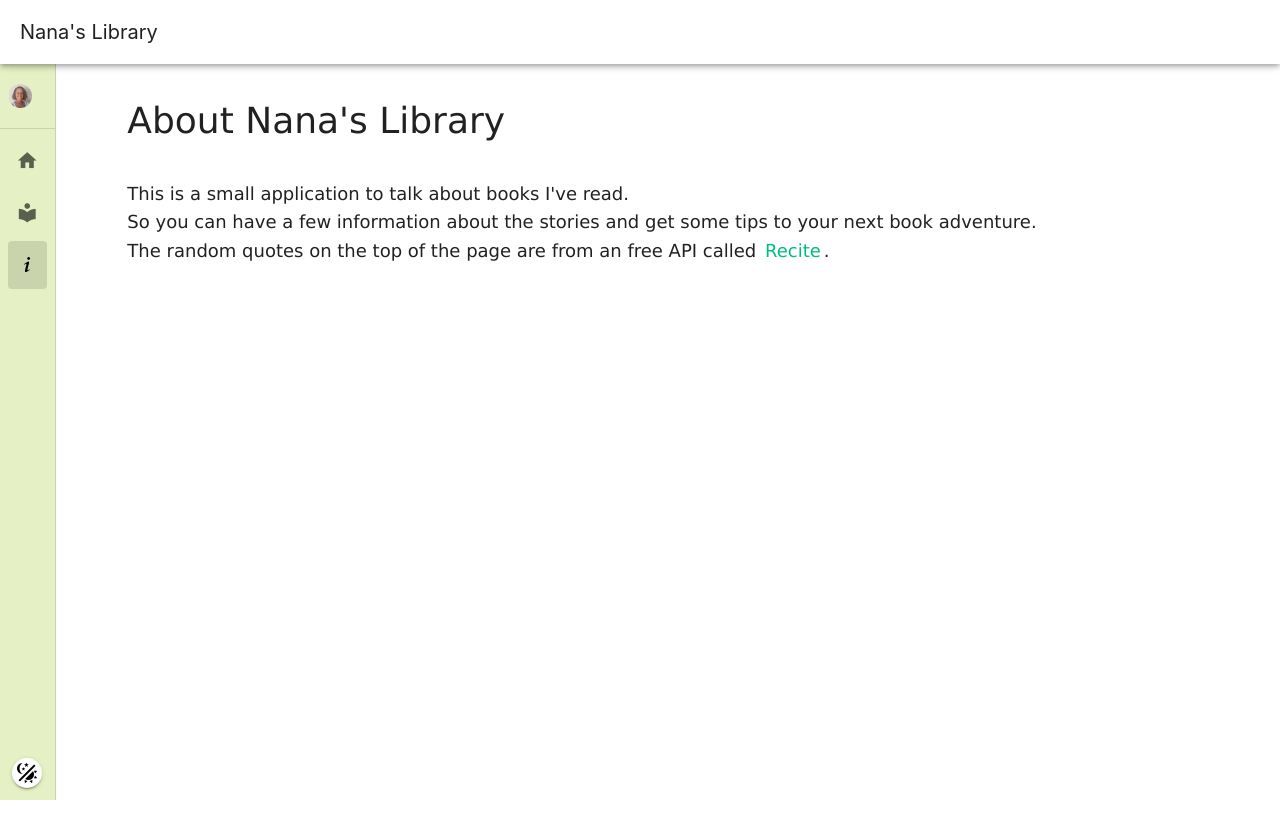
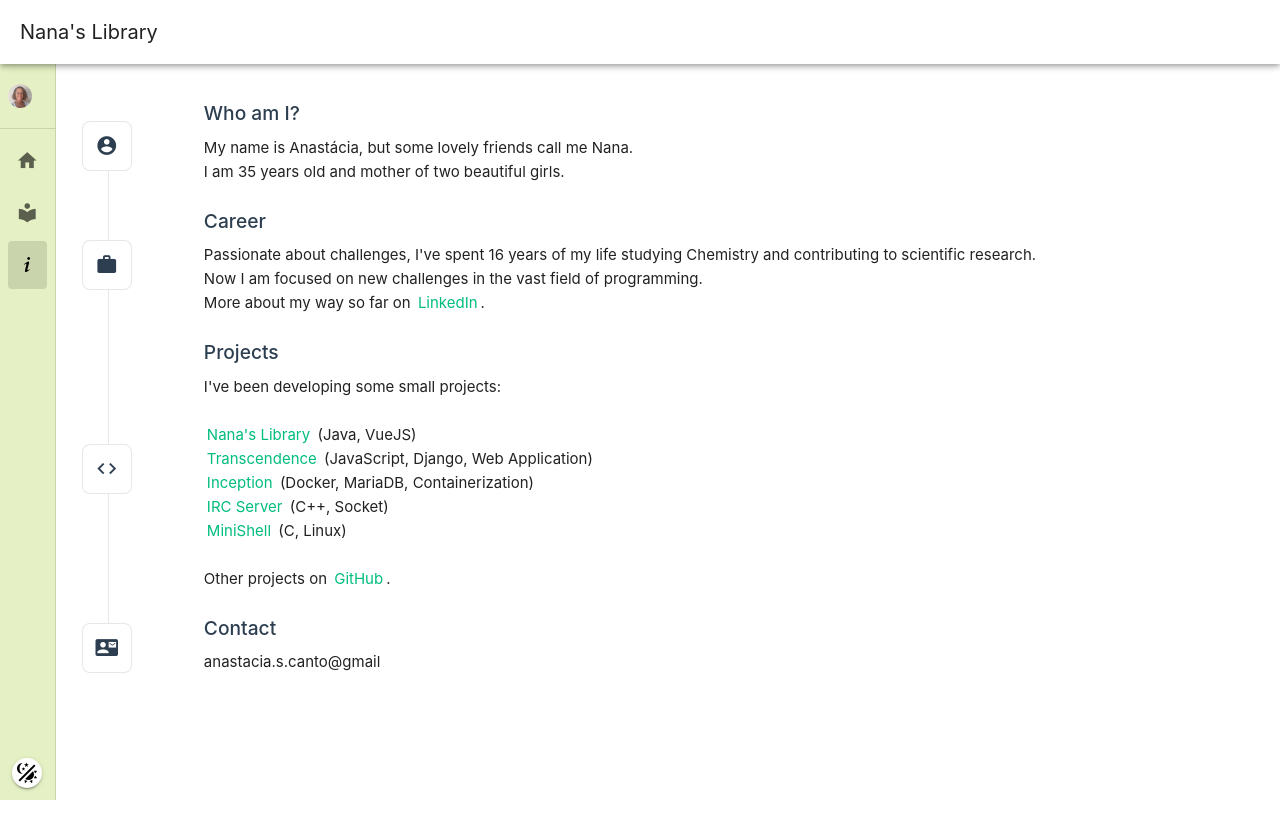
Before and after one commit to Anastacia-Canto/nana-library, a Vue app in the folder frontend/: page /about in a window 1280 px wide. Shown: the top 838 px of the page. After the commit the page ends 800 px from the top, so only its background shows below. Built offline with nearby package versions, Linux system fonts and the light colour scheme.

Commit message:
finished about and home view

```diff
--- a/frontend/src/App.vue
+++ b/frontend/src/App.vue
@@ -11,6 +11,7 @@ const theme = useTheme();
 
 function toggleTheme() {
   theme.global.name.value = theme.current._value.dark ? 'light' : 'dark';
+
 };
 
 
@@ -34,8 +35,8 @@ function toggleTheme() {
       <v-list>
           <v-list-item class="px-2"
           prepend-avatar="/anastacia.jpg"
-          subtitle="anaanestesia@gmail.com"
           title="Anastácia Canto"
+          subtitle="Nana"
           ></v-list-item>
       </v-list>
 
@@ -69,9 +70,6 @@ function toggleTheme() {
 
     <v-main class="main mt-7">
         <div>
-          <!-- <Suspense>
-            <Quotes />
-          </Suspense> -->
           <Suspense>
             <RouterView />
           </Suspense>
--- /dev/null
+++ b/frontend/src/components/About.vue
@@ -0,0 +1,57 @@
+<script setup>
+import AboutItem from './AboutItem.vue'
+</script>
+
+<template>
+  <AboutItem>
+
+    <template #icon>
+      <v-icon>mdi-account-circle</v-icon>
+    </template>
+    <template #heading>Who am I?</template>
+
+    My name is Anastácia, but some lovely friends call me Nana.<br>
+    I am 35 years old and mother of two beautiful girls.
+  </AboutItem>
+
+  <AboutItem>
+    <template #icon>
+      <v-icon>mdi-briefcase</v-icon>
+    </template>
+    <template #heading>Career</template>
+
+    Passionate about challenges, I've spent 16 years of my life studying Chemistry and contributing to scientific research.<br>
+    Now I am focused on new challenges in the vast field of programming.<br>
+    More about my way so far on <a href="https://www.linkedin.com/in/anast%C3%A1cia-silva-canto-1a1463206/">LinkedIn</a>.
+  </AboutItem>
+
+  <AboutItem>
+    <template #icon>
+      <v-icon>mdi-code-tags</v-icon>
+    </template>
+    <template #heading>Projects</template>
+
+    I've been developing some small projects:<br><br>
+
+    <a href="https://github.com/Anastacia-Canto/nana-library">Nana's Library</a> (Java, VueJS) <br>
+    <a href="https://github.com/Tiagochicoo/ft_transcendence">Transcendence</a> (JavaScript, Django, Web Application) <br>
+    <a href="https://github.com/Anastacia-Canto/inception">Inception</a> (Docker, MariaDB, Containerization) <br>
+    <a href="https://github.com/Anastacia-Canto/ft_irc">IRC Server</a> (C++, Socket) <br>
+    <a href="https://github.com/Anastacia-Canto/minishell">MiniShell</a> (C, Linux) <br> <br>
+
+
+
+    Other projects on <a href="https://github.com/Anastacia-Canto">GitHub</a>.
+
+
+  </AboutItem>
+
+  <AboutItem>
+    <template #icon>
+      <v-icon>mdi-card-account-mail</v-icon>
+    </template>
+    <template #heading>Contact</template>
+
+    anastacia.s.canto@gmail
+  </AboutItem>
+</template>
--- /dev/null
+++ b/frontend/src/components/Presentation.vue
@@ -0,0 +1,5 @@
+<template>
+	<div class="item">
+
+	</div>
+</template>
--- a/frontend/src/components/Quotes.vue
+++ b/frontend/src/components/Quotes.vue
@@ -1,6 +1,7 @@
 <script setup>
 
 let quotes;
+// https://github.com/Sumansourabh14/recite
 let res = await fetch("https://recite.onrender.com/random/quote-from-db");
 if (!res) {
   quotes.quote = "A reader lives a thousand lives before he dies.";
--- a/frontend/src/components/TheWelcome.vue
+++ /dev/null
@@ -1,88 +0,0 @@
-<script setup>
-import WelcomeItem from './WelcomeItem.vue'
-import DocumentationIcon from './icons/IconDocumentation.vue'
-import ToolingIcon from './icons/IconTooling.vue'
-import EcosystemIcon from './icons/IconEcosystem.vue'
-import CommunityIcon from './icons/IconCommunity.vue'
-import SupportIcon from './icons/IconSupport.vue'
-</script>
-
-<template>
-  <WelcomeItem>
-    <template #icon>
-      <DocumentationIcon />
-    </template>
-    <template #heading>Documentation</template>
-
-    Vue’s
-    <a href="https://vuejs.org/" target="_blank" rel="noopener">official documentation</a>
-    provides you with all information you need to get started.
-  </WelcomeItem>
-
-  <WelcomeItem>
-    <template #icon>
-      <ToolingIcon />
-    </template>
-    <template #heading>Tooling</template>
-
-    This project is served and bundled with
-    <a href="https://vitejs.dev/guide/features.html" target="_blank" rel="noopener">Vite</a>. The
-    recommended IDE setup is
-    <a href="https://code.visualstudio.com/" target="_blank" rel="noopener">VSCode</a> +
-    <a href="https://github.com/johnsoncodehk/volar" target="_blank" rel="noopener">Volar</a>. If
-    you need to test your components and web pages, check out
-    <a href="https://www.cypress.io/" target="_blank" rel="noopener">Cypress</a> and
-    <a href="https://on.cypress.io/component" target="_blank" rel="noopener"
-      >Cypress Component Testing</a
-    >.
-
-    <br />
-
-    More instructions are available in <code>README.md</code>.
-  </WelcomeItem>
-
-  <WelcomeItem>
-    <template #icon>
-      <EcosystemIcon />
-    </template>
-    <template #heading>Ecosystem</template>
-
-    Get official tools and libraries for your project:
-    <a href="https://pinia.vuejs.org/" target="_blank" rel="noopener">Pinia</a>,
-    <a href="https://router.vuejs.org/" target="_blank" rel="noopener">Vue Router</a>,
-    <a href="https://test-utils.vuejs.org/" target="_blank" rel="noopener">Vue Test Utils</a>, and
-    <a href="https://github.com/vuejs/devtools" target="_blank" rel="noopener">Vue Dev Tools</a>. If
-    you need more resources, we suggest paying
-    <a href="https://github.com/vuejs/awesome-vue" target="_blank" rel="noopener">Awesome Vue</a>
-    a visit.
-  </WelcomeItem>
-
-  <WelcomeItem>
-    <template #icon>
-      <CommunityIcon />
-    </template>
-    <template #heading>Community</template>
-
-    Got stuck? Ask your question on
-    <a href="https://chat.vuejs.org" target="_blank" rel="noopener">Vue Land</a>, our official
-    Discord server, or
-    <a href="https://stackoverflow.com/questions/tagged/vue.js" target="_blank" rel="noopener"
-      >StackOverflow</a
-    >. You should also subscribe to
-    <a href="https://news.vuejs.org" target="_blank" rel="noopener">our mailing list</a> and follow
-    the official
-    <a href="https://twitter.com/vuejs" target="_blank" rel="noopener">@vuejs</a>
-    twitter account for latest news in the Vue world.
-  </WelcomeItem>
-
-  <WelcomeItem>
-    <template #icon>
-      <SupportIcon />
-    </template>
-    <template #heading>Support Vue</template>
-
-    As an independent project, Vue relies on community backing for its sustainability. You can help
-    us by
-    <a href="https://vuejs.org/sponsor/" target="_blank" rel="noopener">becoming a sponsor</a>.
-  </WelcomeItem>
-</template>
--- a/frontend/src/views/AboutView.vue
+++ b/frontend/src/views/AboutView.vue
@@ -1,17 +1,7 @@
+<script setup>
+import About from "../components/About.vue"
+</script>
+
 <template>
-  <div class="about">
-    <h1>About Nana's Library</h1>
-    <p>This is a small application to talk about books I've read.</p>
-    <p>So you can have a few information about the stories and get some tips to your next book adventure. </p>
-
-    <p>The random quotes on the top of the page are from an free API called <a href="https://github.com/Sumansourabh14/recite">Recite</a>.</p>
-  </div>
+  <About />
 </template>
-
-<style>
-@media (min-width: 1024px) {
-  .about {
-    min-height: 100vh;
-  }
-}
-</style>
--- a/frontend/src/views/HomeView.vue
+++ b/frontend/src/views/HomeView.vue
@@ -1,9 +1,28 @@
 <script setup>
-import TheWelcome from '../components/TheWelcome.vue'
+import TheWelcome from '../components/About.vue'
 </script>
 
 <template>
   <main>
-    <TheWelcome />
+    <div class="about">
+      <h1>Nana's Library</h1>
+      <p>Reading is a simple yet profound pleasure. It’s a journey of escape, where each page opens up new worlds, ideas, and emotions. The act of getting lost in a book offers a unique kind of peace, allowing you to experience someone else’s thoughts and stories while giving your mind a chance to wander freely. It’s not just about the story—it’s about the moments of reflection, discovery, and connection that come with each word.</p> <br>
+      <p>This is where I can show some books I've read and have really enjoyed. So you can have a few information about the stories and get some tips to your next book adventure. </p><br>
+
+      <v-img class="home-img" src="/home.jpg"></v-img>
+    </div>
   </main>
 </template>
+
+<style>
+
+.home-img {
+  margin-bottom: 100px;
+}
+
+@media (min-width: 1024px) {
+  .about {
+    min-height: 100vh;
+  }
+}
+</style>
```
Also changed, not shown: frontend/src/components/AboutItem.vue (renamed from frontend/src/components/WelcomeItem.vue), 1 other file (tests, documents, lock files or other folders).
